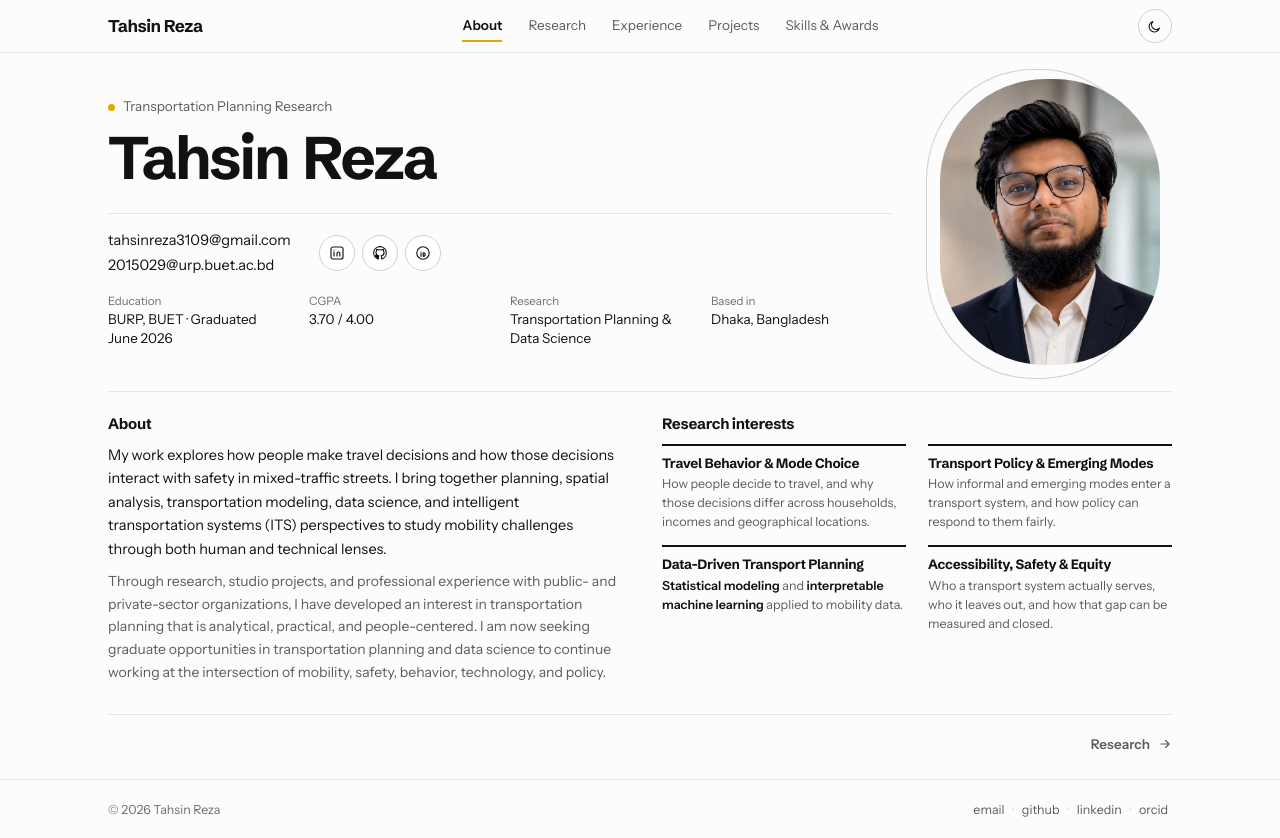
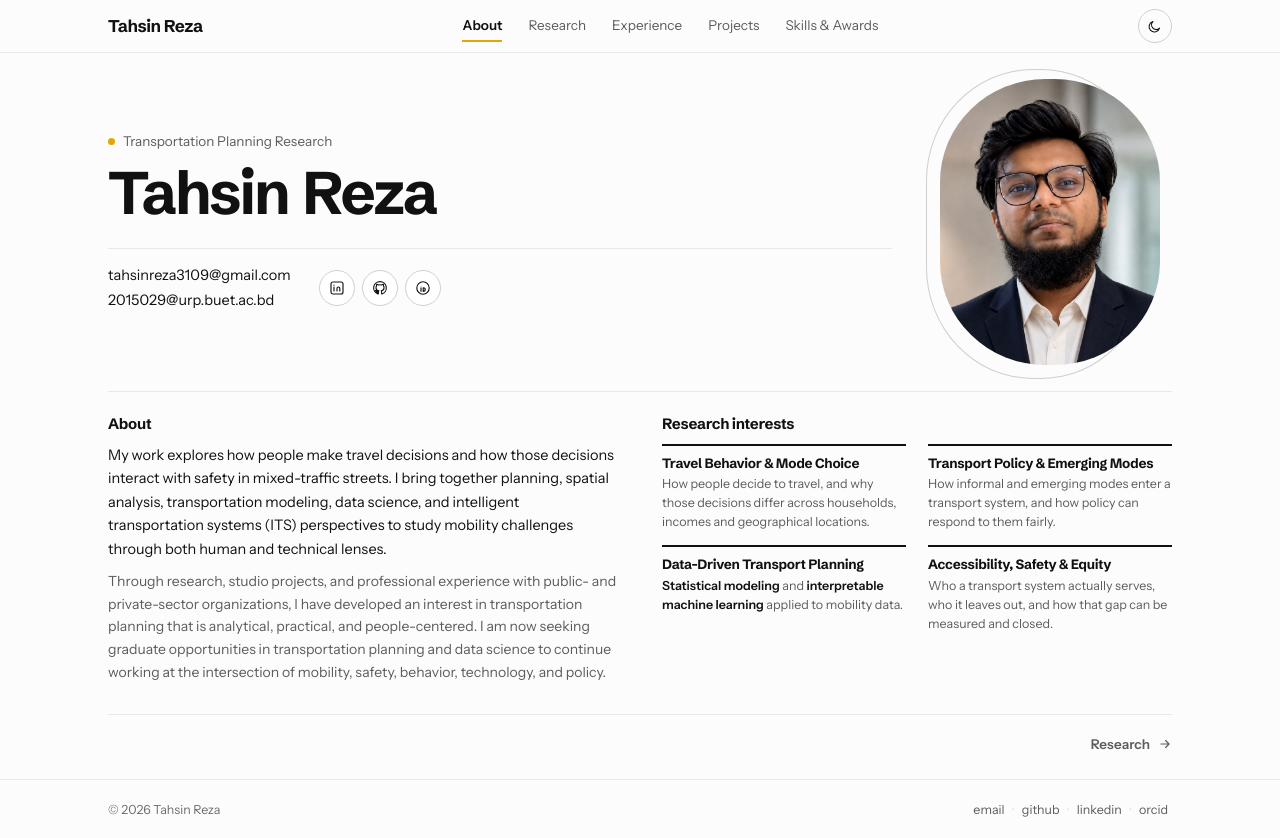
Before and after one commit to tahsinreza3109/tahsinreza3109.github.io, a plain HTML site: page index.html in a window 1280 px wide. Drawn offline with Linux system fonts and the light colour scheme.

Commit message:
Remove facts strip from About page

```diff
--- a/assets/css/style.css
+++ b/assets/css/style.css
@@ -169,10 +169,6 @@ h1,h2,h3,h4,h5{ font-family:var(--font-head); font-weight:700; letter-spacing:-.
 }
 .icon-btn:hover::after, .icon-btn:focus-visible::after{ opacity:1; transform:translate(-50%,0); }
 
-.facts{ margin:14px 0 0; padding:0; display:grid; grid-template-columns:repeat(auto-fit,minmax(150px,1fr)); gap:8px 20px; animation:fade-up .8s ease .55s both; }
-.facts div{ display:flex; flex-direction:column; }
-.facts dt{ font-size:11.5px; color:var(--faint); }
-.facts dd{ margin:0; font-size:13.5px; color:var(--ink); line-height:1.4; }
 
 .hero-photo{ --arch:48% 48% 48% 48% / 36% 36% 36% 36%; position:relative; isolation:isolate; flex:0 0 auto; width:220px; height:286px; margin:0 12px 0 auto; }
 .hero-photo img{ width:100%; height:100%; object-fit:cover; border-radius:var(--arch); animation:fade-scale 1s ease .15s both; }
--- a/index.html
+++ b/index.html
@@ -76,12 +76,6 @@
             </div>
           </div>
 
-          <dl class="facts">
-            <div><dt>Education</dt><dd>BURP, BUET · Graduated June 2026</dd></div>
-            <div><dt>CGPA</dt><dd>3.70 / 4.00</dd></div>
-            <div><dt>Research</dt><dd>Transportation Planning &amp; Data Science</dd></div>
-            <div><dt>Based in</dt><dd>Dhaka, Bangladesh</dd></div>
-          </dl>
         </div>
 
         <div class="hero-photo">
```
